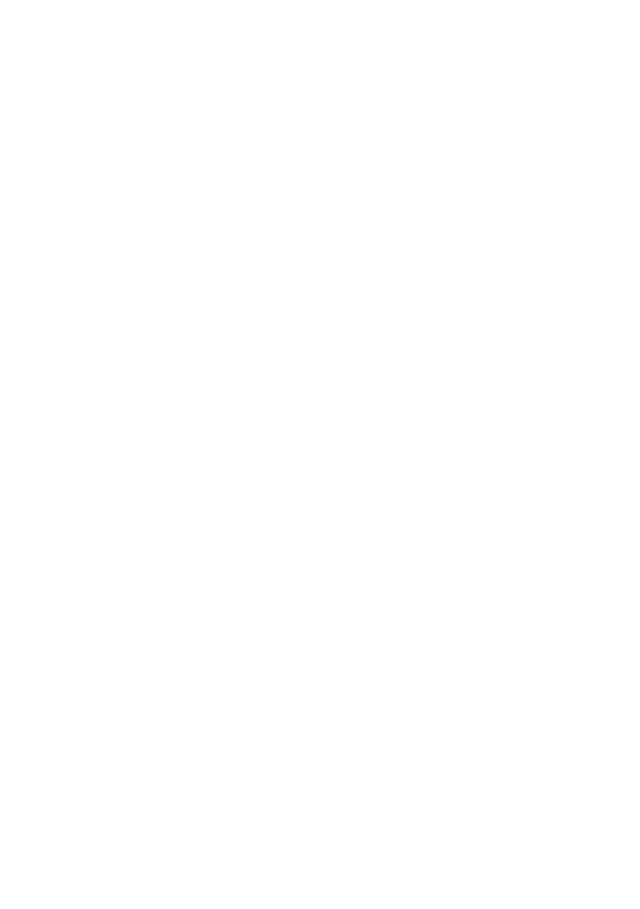
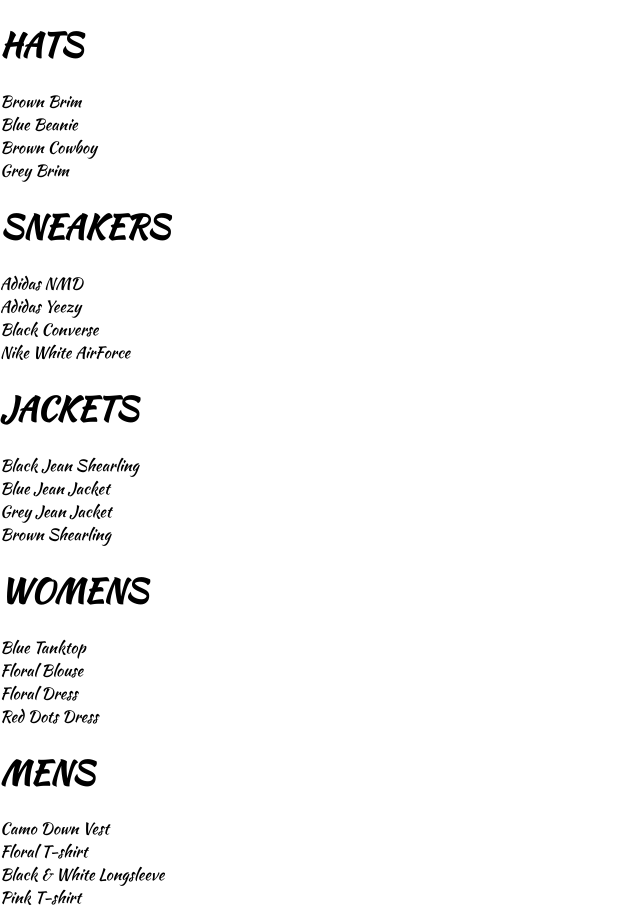
Before and after one commit to DevSen101/Vastra-Hub, a React (Create React App) app: page /shop in a window 1280 px wide. Before the commit this address had no page. Shown: the whole page, without its empty margins (0-640 px from the left). Before the commit the page ends 800 px from the top, so only its background shows below. Built offline with nearby package versions, Linux system fonts and the light colour scheme; a web font is replaced by a local one.

Commit message:
feat: updating our app with a shop page, collection preview component and collection item component

```diff
--- a/src/App.js
+++ b/src/App.js
@@ -2,21 +2,14 @@
 import "./App.css";
 import HomePage from "./pages/homepage/homepage.component";
 import { Routes, Route } from "react-router-dom";
-
-const HatsPage = () => {
-  return (
-    <div>
-      <h1>HATS PAGE</h1>
-    </div>
-  );
-};
+import ShopPage from "./pages/shop/shop.component";
 
 function App() {
   return (
     <div>
       <Routes>
         <Route path="/" element={<HomePage />} />
-        <Route path="/hats" element={<HatsPage />} />
+        <Route path="/shop" element={<ShopPage />} />
       </Routes>
     </div>
   );
--- /dev/null
+++ b/src/components/collection-preview/collection-preview.component.jsx
@@ -0,0 +1,20 @@
+import React from "react";
+import "./collection-preview.styles.scss";
+
+const CollectionPreview = ({ title, items }) => {
+ return(
+  <div className="collectio-preview">
+    <h1 className="title">{title.toUpperCase()}</h1>
+    <div className="preview">
+      {items
+        .filter((item, idx) => idx < 4)
+        .map((item) => (
+          <div key={item.id}>{item.name}</div>
+        ))}
+    </div>
+  </div>
+  )
+
+};
+
+export default CollectionPreview;
--- /dev/null
+++ b/src/pages/shop/shop.component.jsx
@@ -0,0 +1,17 @@
+import React, { useState } from "react";
+import SHOP_DATA from "./shop.data";
+import CollectionPreview from "../../components/collection-preview/collection-preview.component";
+
+const ShopPage = () => {
+  const [collections] = useState(SHOP_DATA); // same state as before
+
+  return (<div className="shop-page">
+   {collections.map(({id, ...otherCollectionProps}) =>
+    <CollectionPreview key={id} {...otherCollectionProps}/>
+    )}
+    </div>
+  )
+
+}
+
+export default ShopPage;
--- /dev/null
+++ b/src/pages/shop/shop.data.js
@@ -0,0 +1,250 @@
+const SHOP_DATA = [
+  {
+    id: 1,
+    title: "Hats",
+    routeName: "hats",
+    items: [
+      {
+        id: 1,
+        name: "Brown Brim",
+        imageUrl: "https://i.ibb.co/ZYW3VTp/brown-brim.png",
+        price: 25,
+      },
+      {
+        id: 2,
+        name: "Blue Beanie",
+        imageUrl: "https://i.ibb.co/ypkgK0X/blue-beanie.png",
+        price: 18,
+      },
+      {
+        id: 3,
+        name: "Brown Cowboy",
+        imageUrl: "https://i.ibb.co/QdJwgmp/brown-cowboy.png",
+        price: 35,
+      },
+      {
+        id: 4,
+        name: "Grey Brim",
+        imageUrl: "https://i.ibb.co/RjBLWxB/grey-brim.png",
+        price: 25,
+      },
+      {
+        id: 5,
+        name: "Green Beanie",
+        imageUrl: "https://i.ibb.co/YTjW3vF/green-beanie.png",
+        price: 18,
+      },
+      {
+        id: 6,
+        name: "Palm Tree Cap",
+        imageUrl: "https://i.ibb.co/rKBDvJX/palm-tree-cap.png",
+        price: 14,
+      },
+      {
+        id: 7,
+        name: "Red Beanie",
+        imageUrl: "https://i.ibb.co/bLB646Z/red-beanie.png",
+        price: 18,
+      },
+      {
+        id: 8,
+        name: "Wolf Cap",
+        imageUrl: "https://i.ibb.co/1f2nWMM/wolf-cap.png",
+        price: 14,
+      },
+      {
+        id: 9,
+        name: "Blue Snapback",
+        imageUrl: "https://i.ibb.co/X2VJP2W/blue-snapback.png",
+        price: 16,
+      },
+    ],
+  },
+  {
+    id: 2,
+    title: "Sneakers",
+    routeName: "sneakers",
+    items: [
+      {
+        id: 1,
+        name: "Adidas NMD",
+        imageUrl: "https://i.ibb.co/0s3pdnc/adidas-nmd.png",
+        price: 220,
+      },
+      {
+        id: 2,
+        name: "Adidas Yeezy",
+        imageUrl: "https://i.ibb.co/dJbG1cT/yeezy.png",
+        price: 280,
+      },
+      {
+        id: 3,
+        name: "Black Converse",
+        imageUrl: "https://i.ibb.co/bPmVXyP/black-converse.png",
+        price: 110,
+      },
+      {
+        id: 4,
+        name: "Nike White AirForce",
+        imageUrl: "https://i.ibb.co/1RcFPk0/white-nike-high-tops.png",
+        price: 160,
+      },
+      {
+        id: 5,
+        name: "Nike Red High Tops",
+        imageUrl: "https://i.ibb.co/QcvzydB/nikes-red.png",
+        price: 160,
+      },
+      {
+        id: 6,
+        name: "Nike Brown High Tops",
+        imageUrl: "https://i.ibb.co/fMTV342/nike-brown.png",
+        price: 160,
+      },
+      {
+        id: 7,
+        name: "Air Jordan Limited",
+        imageUrl: "https://i.ibb.co/w4k6Ws9/nike-funky.png",
+        price: 190,
+      },
+      {
+        id: 8,
+        name: "Timberlands",
+        imageUrl: "https://i.ibb.co/Mhh6wBg/timberlands.png",
+        price: 200,
+      },
+    ],
+  },
+  {
+    id: 3,
+    title: "Jackets",
+    routeName: "jackets",
+    items: [
+      {
+        id: 1,
+        name: "Black Jean Shearling",
+        imageUrl: "https://i.ibb.co/XzcwL5s/black-shearling.png",
+        price: 125,
+      },
+      {
+        id: 2,
+        name: "Blue Jean Jacket",
+        imageUrl: "https://i.ibb.co/mJS6vz0/blue-jean-jacket.png",
+        price: 90,
+      },
+      {
+        id: 3,
+        name: "Grey Jean Jacket",
+        imageUrl: "https://i.ibb.co/N71k1ML/grey-jean-jacket.png",
+        price: 90,
+      },
+      {
+        id: 4,
+        name: "Brown Shearling",
+        imageUrl: "https://i.ibb.co/s96FpdP/brown-shearling.png",
+        price: 165,
+      },
+      {
+        id: 5,
+        name: "Tan Trench",
+        imageUrl: "https://i.ibb.co/M6hHc3F/brown-trench.png",
+        price: 185,
+      },
+    ],
+  },
+  {
+    id: 4,
+    title: "Womens",
+    routeName: "womens",
+    items: [
+      {
+        id: 1,
+        name: "Blue Tanktop",
+        imageUrl: "https://i.ibb.co/7CQVJNm/blue-tank.png",
+        price: 25,
+      },
+      {
+        id: 2,
+        name: "Floral Blouse",
+        imageUrl: "https://i.ibb.co/4W2DGKm/floral-blouse.png",
+        price: 20,
+      },
+      {
+        id: 3,
+        name: "Floral Dress",
+        imageUrl: "https://i.ibb.co/KV18Ysr/floral-skirt.png",
+        price: 80,
+      },
+      {
+        id: 4,
+        name: "Red Dots Dress",
+        imageUrl: "https://i.ibb.co/N3BN1bh/red-polka-dot-dress.png",
+        price: 80,
+      },
+      {
+        id: 5,
+        name: "Striped Sweater",
+        imageUrl: "https://i.ibb.co/KmSkMbH/striped-sweater.png",
+        price: 45,
+      },
+      {
+        id: 6,
+        name: "Yellow Track Suit",
+        imageUrl: "https://i.ibb.co/v1cvwNf/yellow-track-suit.png",
+        price: 135,
+      },
+      {
+        id: 7,
+        name: "White Blouse",
+        imageUrl: "https://i.ibb.co/qBcrsJg/white-vest.png",
+        price: 20,
+      },
+    ],
+  },
+  {
+    id: 5,
+    title: "Mens",
+    routeName: "mens",
+    items: [
+      {
+        id: 1,
+        name: "Camo Down Vest",
+        imageUrl: "https://i.ibb.co/xJS0T3Y/camo-vest.png",
+        price: 325,
+      },
+      {
+        id: 2,
+        name: "Floral T-shirt",
+        imageUrl: "https://i.ibb.co/qMQ75QZ/floral-shirt.png",
+        price: 20,
+      },
+      {
+        id: 3,
+        name: "Black & White Longsleeve",
+        imageUrl: "https://i.ibb.co/55z32tw/long-sleeve.png",
+        price: 25,
+      },
+      {
+        id: 4,
+        name: "Pink T-shirt",
+        imageUrl: "https://i.ibb.co/RvwnBL8/pink-shirt.png",
+        price: 25,
+      },
+      {
+        id: 5,
+        name: "Jean Long Sleeve",
+        imageUrl: "https://i.ibb.co/VpW4x5t/roll-up-jean-shirt.png",
+        price: 40,
+      },
+      {
+        id: 6,
+        name: "Burgundy T-shirt",
+        imageUrl: "https://i.ibb.co/mh3VM1f/polka-dot-shirt.png",
+        price: 25,
+      },
+    ],
+  },
+];
+
+
+export default SHOP_DATA;
```
Also changed, not shown: src/components/collection-preview/collection-preview.styles.scss (added).
